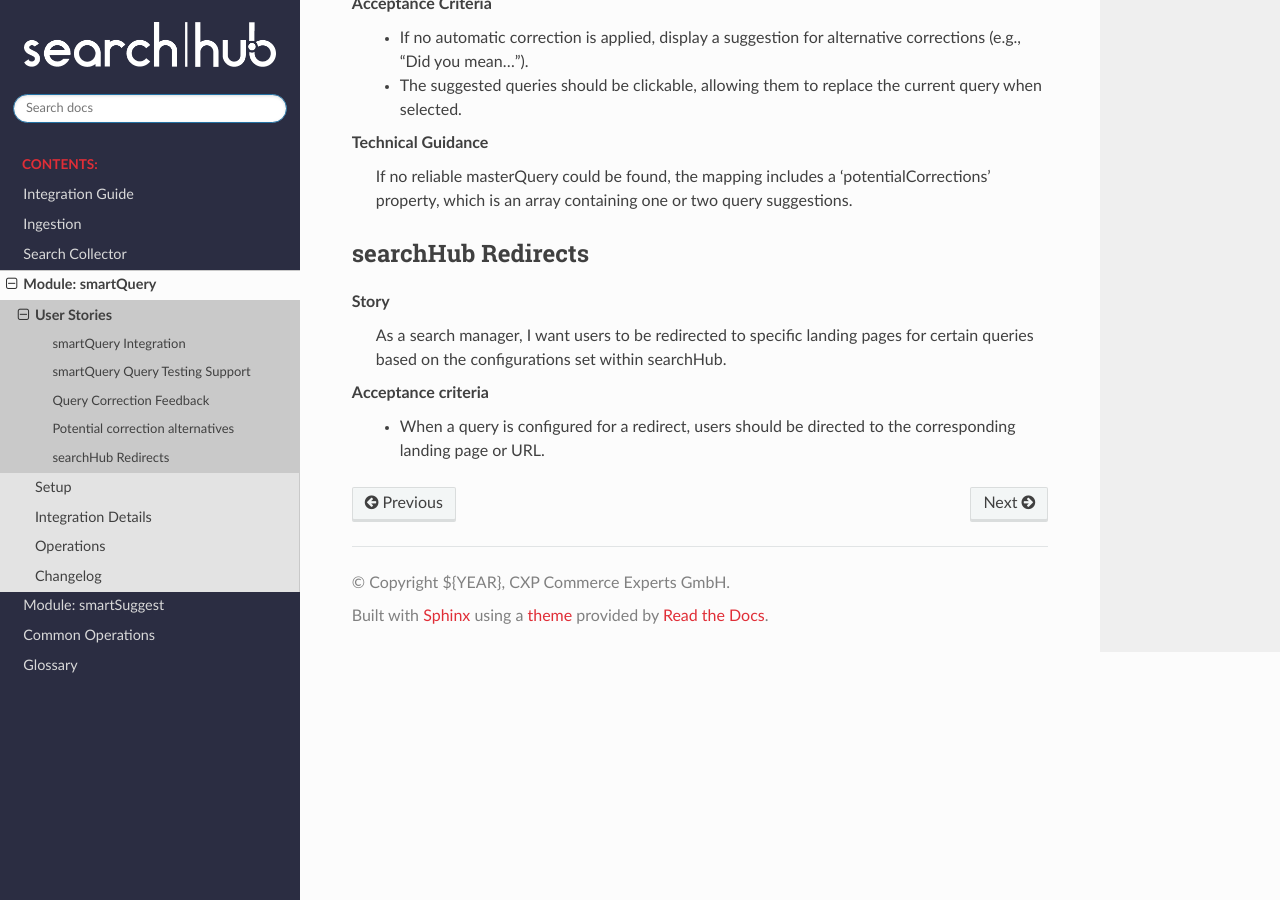
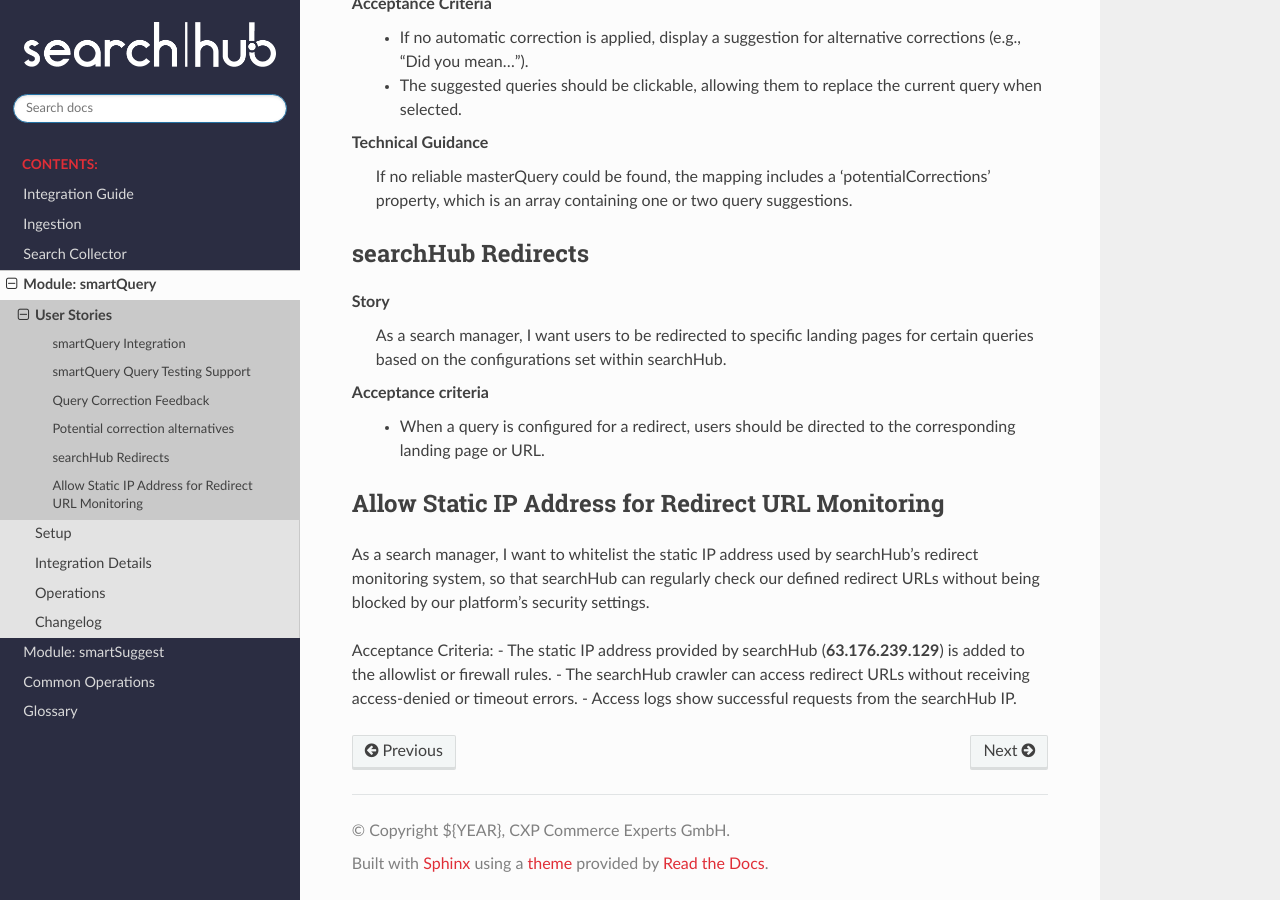
Before and after one commit to CommerceExperts/searchhub-docs, a Sphinx documentation site: the page built from docs/smartquery/user-stories.rst, in a window 1280 px wide and 900 px high, scrolled down 1794 px. Built offline with Sphinx 7.4.7 and the Read the Docs theme 3.1.0, drawn with Linux system fonts in a browser that asks for light colours.

Commit message:
Also add as user-story

```diff
--- a/docs/smartquery/user-stories.rst
+++ b/docs/smartquery/user-stories.rst
@@ -77,5 +77,18 @@
   - When a query is configured for a redirect, users should be directed to the corresponding landing page or URL.
 
 
+Allow Static IP Address for Redirect URL Monitoring
+---------------------------------------------------
+
+As a search manager, I want to whitelist the static IP address used by searchHub's redirect monitoring system,
+so that searchHub can regularly check our defined redirect URLs without being blocked by our platform's security settings.
+
+Acceptance Criteria:
+- The static IP address provided by searchHub (**63.176.239.129**) is added to the allowlist or firewall rules.
+- The searchHub crawler can access redirect URLs without receiving access-denied or timeout errors.
+- Access logs show successful requests from the searchHub IP.
+
+
+
 .. _bypass: ../glossary.html#bypassing-query
 .. _java integration: setup.html
```
